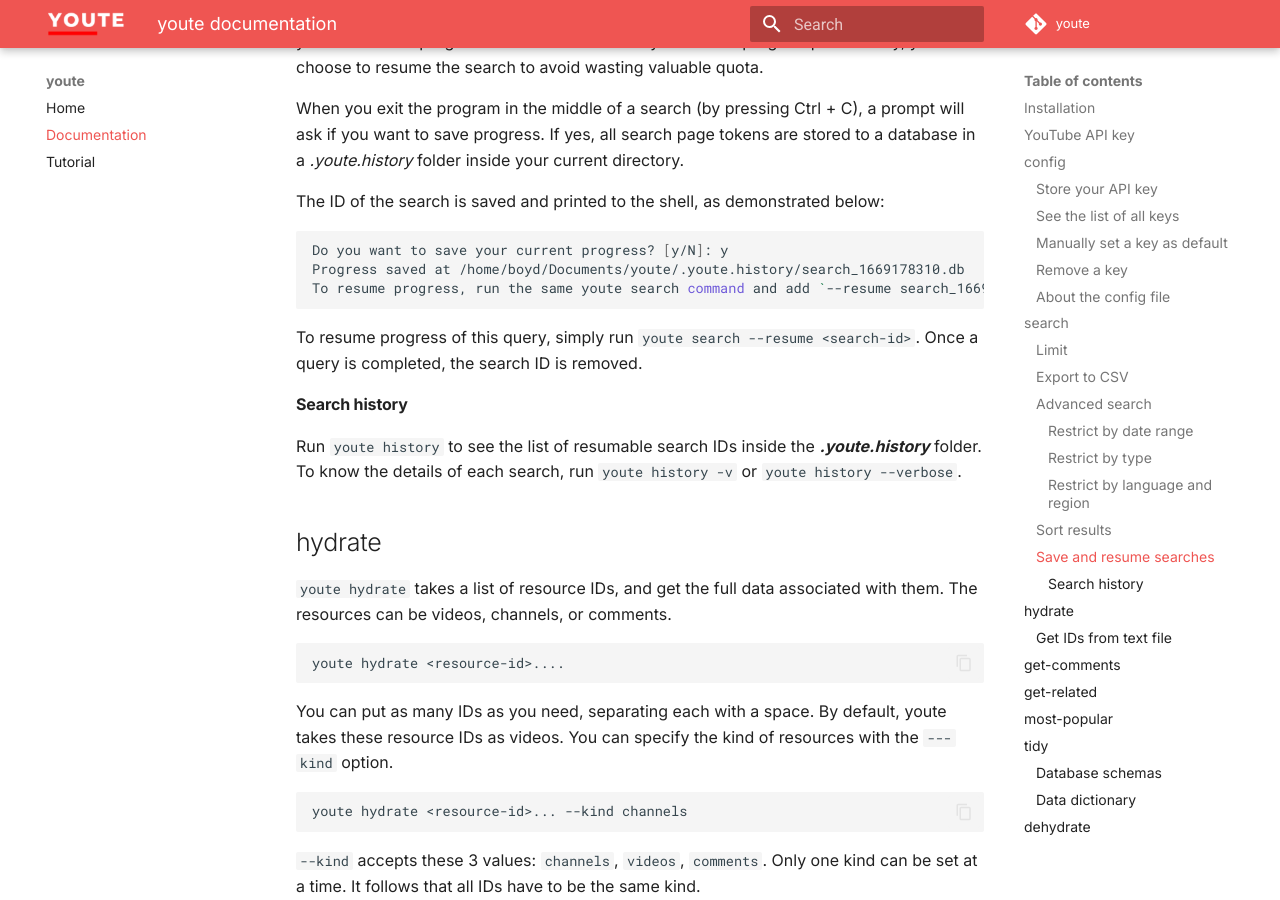
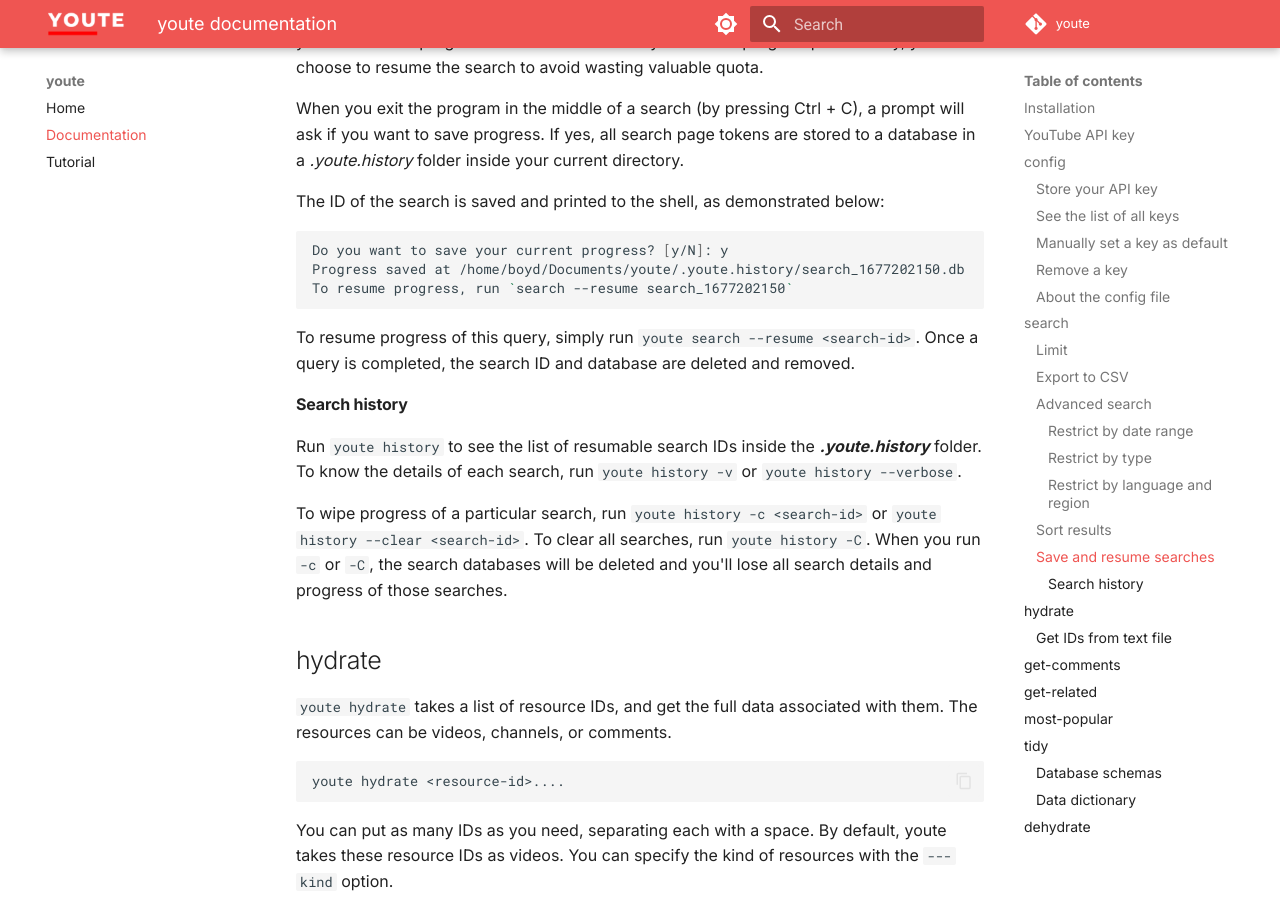
Before and after one commit to QUT-Digital-Observatory/youte, an MkDocs documentation site: the page built from docs/documentation.md, in a window 1280 px wide and 900 px high, scrolled down 4534 px. Built offline with MkDocs 1.6.1 and Material for MkDocs 9.7.7, drawn with Linux system fonts in a browser that asks for light colours; comment, search, counter and statistics services are not loaded; some of the changed text lies outside the part shown.

Commit message:
updated to reflect changes in  search resume and search output flag

````diff
--- a/docs/documentation.md
+++ b/docs/documentation.md
@@ -183,15 +183,17 @@
 
 ``` {.shell .no-copy}
 Do you want to save your current progress? [y/N]: y
-Progress saved at /home/boyd/Documents/youte/.youte.history/search_1669178310.db
-To resume progress, run the same youte search command and add `--resume search_1669178310`
+Progress saved at /home/boyd/Documents/youte/.youte.history/search_1677202150.db
+To resume progress, run `search --resume search_1677202150`
 ```
 
-To resume progress of this query, simply run `youte search --resume <search-id>`. Once a query is completed, the search ID is removed.
+To resume progress of this query, simply run `youte search --resume <search-id>`. Once a query is completed, the search ID and database are deleted and removed.
 
 #### Search history
 
 Run `youte history` to see the list of resumable search IDs inside the ***.youte.history*** folder. To know the details of each search, run `youte history -v` or `youte history --verbose`.
+
+To wipe progress of a particular search, run `youte history -c <search-id>` or `youte history --clear <search-id>`. To clear all searches, run `youte history -C`. When you run `-c` or `-C`, the search databases will be deleted and you'll lose all search details and progress of those searches.
 
 ## hydrate
 
--- a/mkdocs.yml
+++ b/mkdocs.yml
@@ -16,7 +16,20 @@
   features:
     - content.code.copy
   palette:
-    primary: red
+    - scheme: default
+      primary: red
+      accent: deep orange
+      toggle:
+        icon: material/brightness-7
+        name: Switch to dark mode
+
+    - scheme: slate
+      primary: red
+      accent: deep orange
+      toggle:
+        icon: material/brightness-4
+        name: Switch to light mode
+
 
 extra_css:
   - stylesheets/extra.css
````
Also changed, not shown: other parts of docs/documentation.md (+1 -1 lines), docs/tutorial.md (+9 -8 lines), docs/images/youte_save_progress.png.
